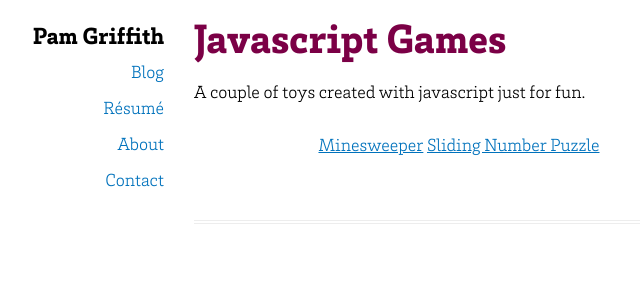
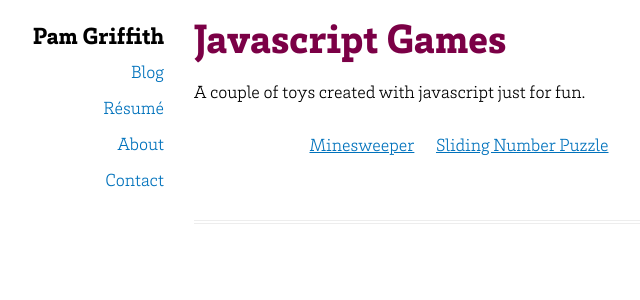
Before and after one commit to pamgriffith/jekyll-test, a Jekyll site: the page built from portfolio/javascript-games/index.html, in a window 1280 px wide. Shown: the top 300 px of the page, without its empty margins (301-941 px from the left). Built offline with Jekyll 4.4.1, drawn with Linux system fonts in a browser that asks for light colours.

Commit message:
more spacing around download links

```diff
--- a/_sass/_layout.scss
+++ b/_sass/_layout.scss
@@ -215,3 +215,7 @@ ul.tag-list {
         @extend %standardmargin;
     }
 }
+
+.download_button {
+    padding: 0 .5em;
+}
```
